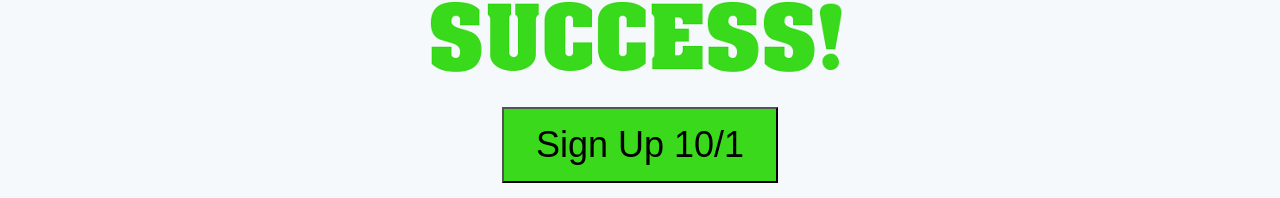
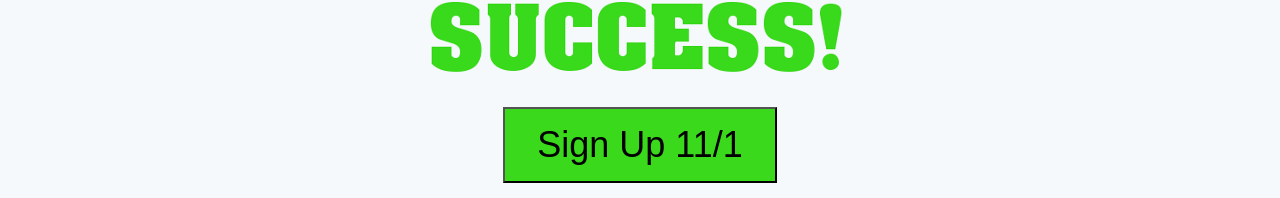
Before and after one commit to howtohandlerisk/howtohandlerisk.github.io, a plain HTML site: page index.html in a window 1280 px wide. Shown: the part 2169-2367 px from the top of the page. Drawn offline with Linux system fonts and the light colour scheme.

Commit message:
Update index.html

```diff
--- a/index.html
+++ b/index.html
@@ -75,7 +75,7 @@
     text-align: center;
     text-decoration: none;
     display: inline-block;
-    font-size: 36px">Sign Up 10/1</button>
+    font-size: 36px">Sign Up 11/1</button>
       <br><br>
   </div>
 
```
